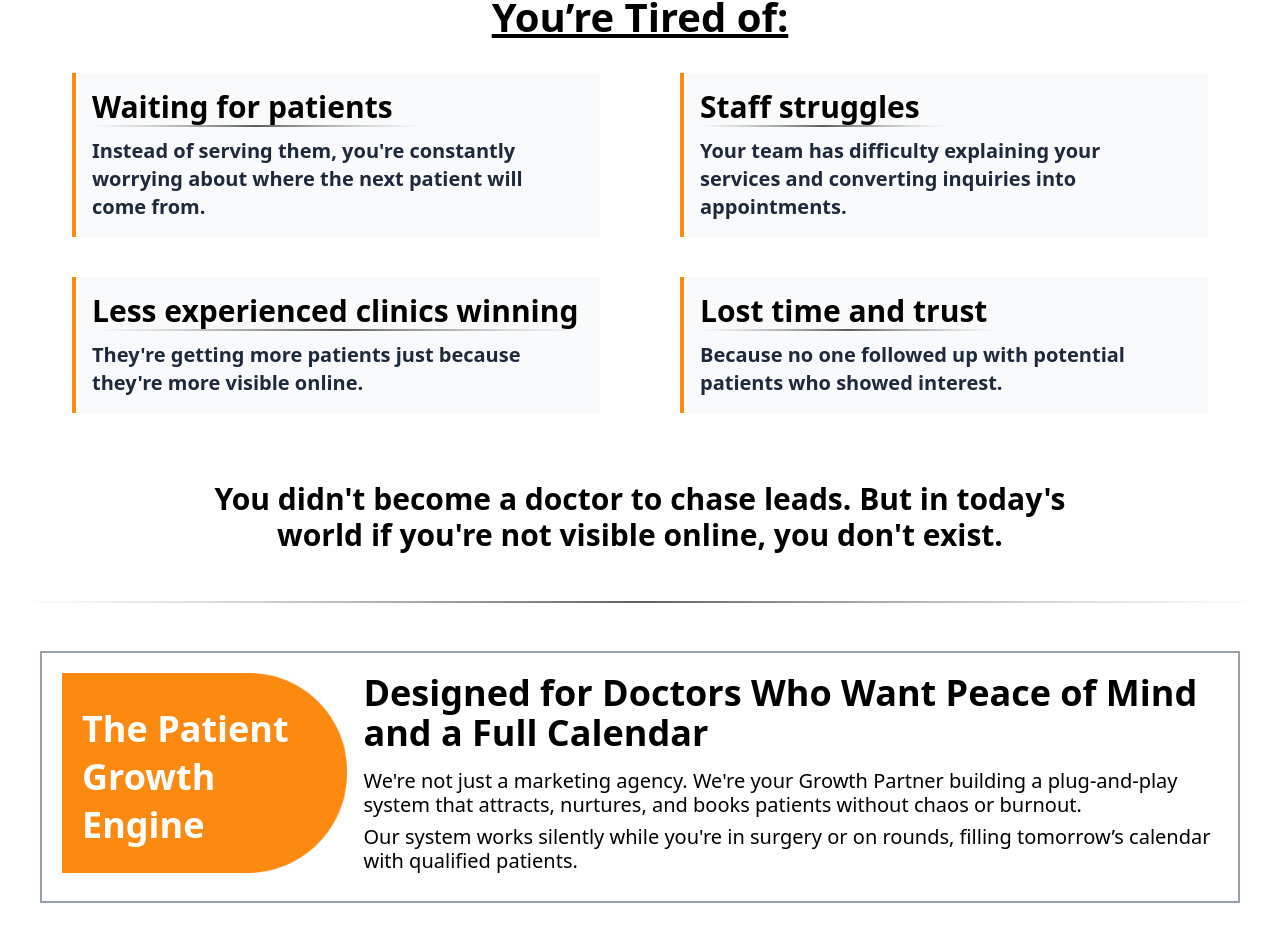
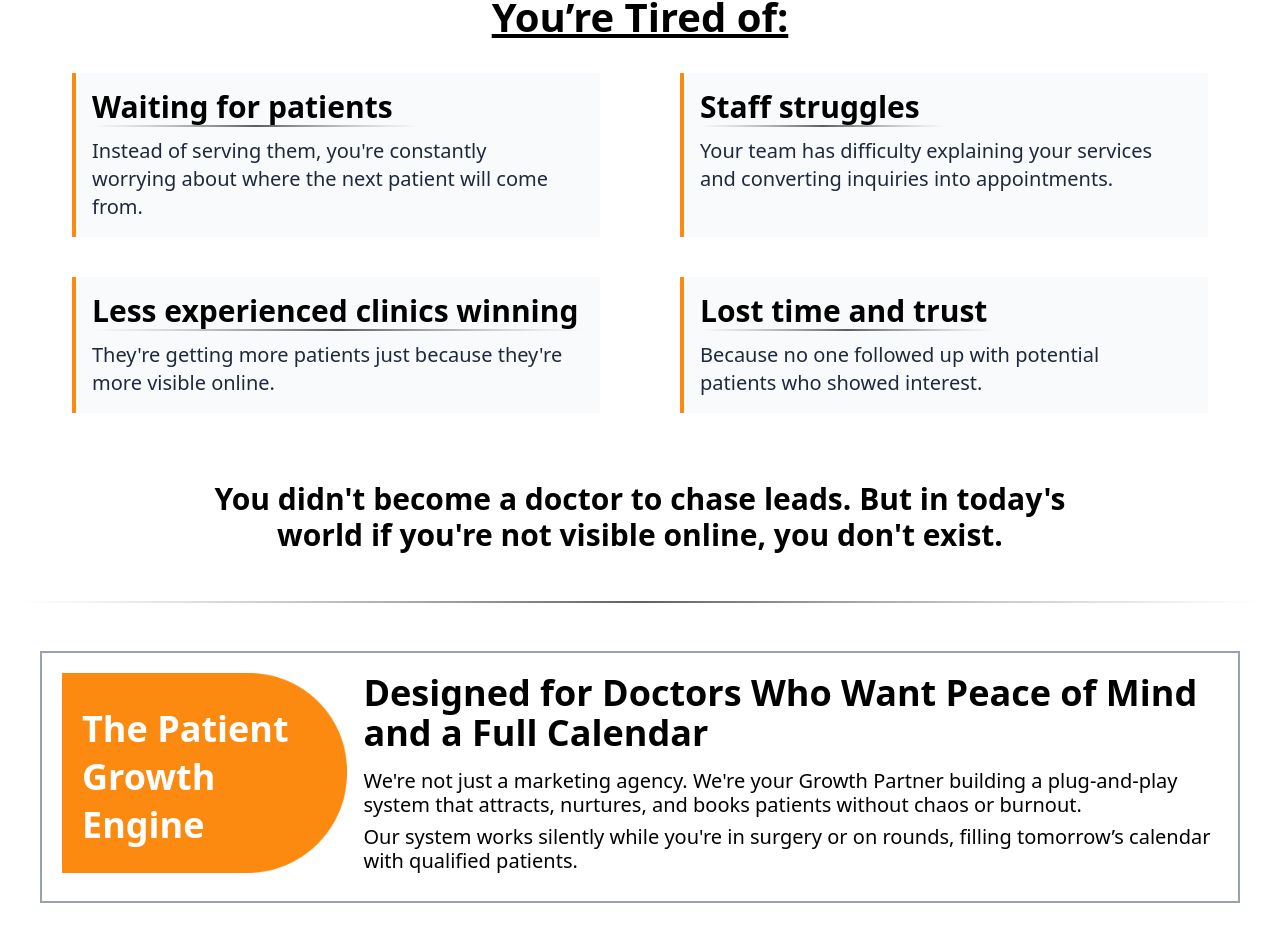
Before and after one commit to Code-X-Novas/Hook, a React (Vite) app: page / in a window 1280 px wide. Shown: the part 1660-2594 px from the top of the page. Built offline with nearby package versions, Linux system fonts and the light colour scheme.

Commit message:
Update Page.jsx

```diff
--- a/src/components/Page.jsx
+++ b/src/components/Page.jsx
@@ -35,7 +35,7 @@ const Page = () => {
                         <div className="md:w-2/3 w-1/2 -translate-y-2 h-1">
                             <img src="/line.png" alt="" className="h-0.5" />
                         </div>
-                        <p className="text-xs font-semibold md:text-xl max-w-[480px] text-slate-800">
+                        <p className="text-xs md:text-xl max-w-[480px] text-slate-800">
                             Instead of serving them, you're constantly worrying
                             about where the next patient will come from.
                         </p>
@@ -46,7 +46,7 @@ const Page = () => {
                         <div className="md:w-1/2 w-1/3 -translate-y-2 h-1">
                             <img src="/line.png" alt="" className="h-0.5" />
                         </div>
-                        <p className="text-xs font-semibold md:text-xl max-w-[480px] text-slate-800">
+                        <p className="text-xs md:text-xl max-w-[480px] text-slate-800">
                             Your team has difficulty explaining your services
                             and converting inquiries into appointments.
                         </p>
@@ -59,7 +59,7 @@ const Page = () => {
                         <div className="md:w-full w-4/5 -translate-y-2 h-1">
                             <img src="/line.png" alt="" className="h-0.5" />
                         </div>
-                        <p className="text-xs font-semibold md:text-xl max-w-[480px] text-slate-800">
+                        <p className="text-xs md:text-xl max-w-[480px] text-slate-800">
                             They're getting more patients just because they're
                             more visible online.
                         </p>
@@ -70,7 +70,7 @@ const Page = () => {
                         <div className="md:w-3/5 w-2/5 -translate-y-2 h-1">
                             <img src="/line.png" alt="" className="h-0.5" />
                         </div>
-                        <p className="text-xs font-semibold md:text-xl max-w-[480px] text-slate-800">
+                        <p className="text-xs md:text-xl max-w-[480px] text-slate-800">
                             Because no one followed up with potential patients
                             who showed interest.
                         </p>
```
